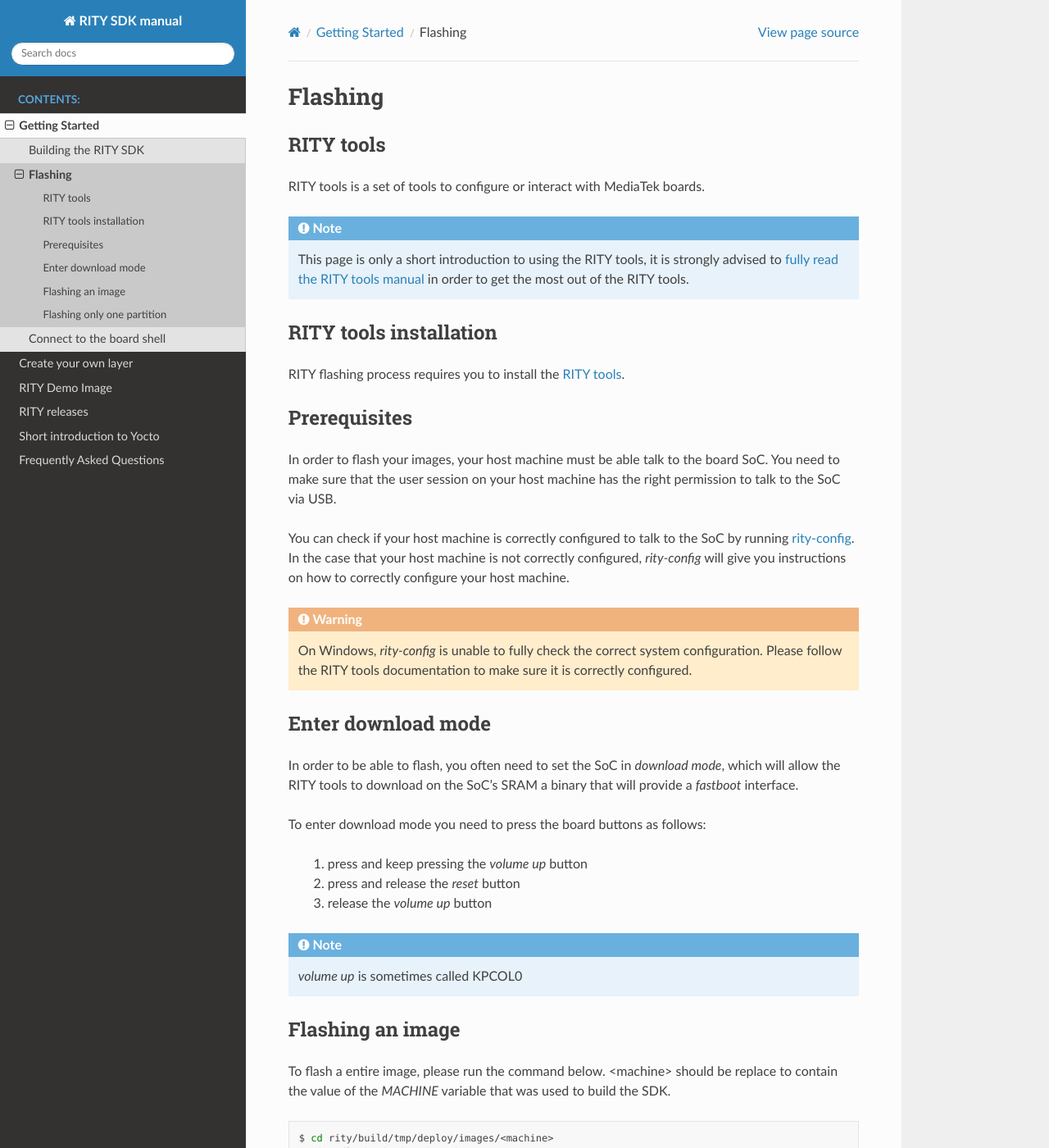
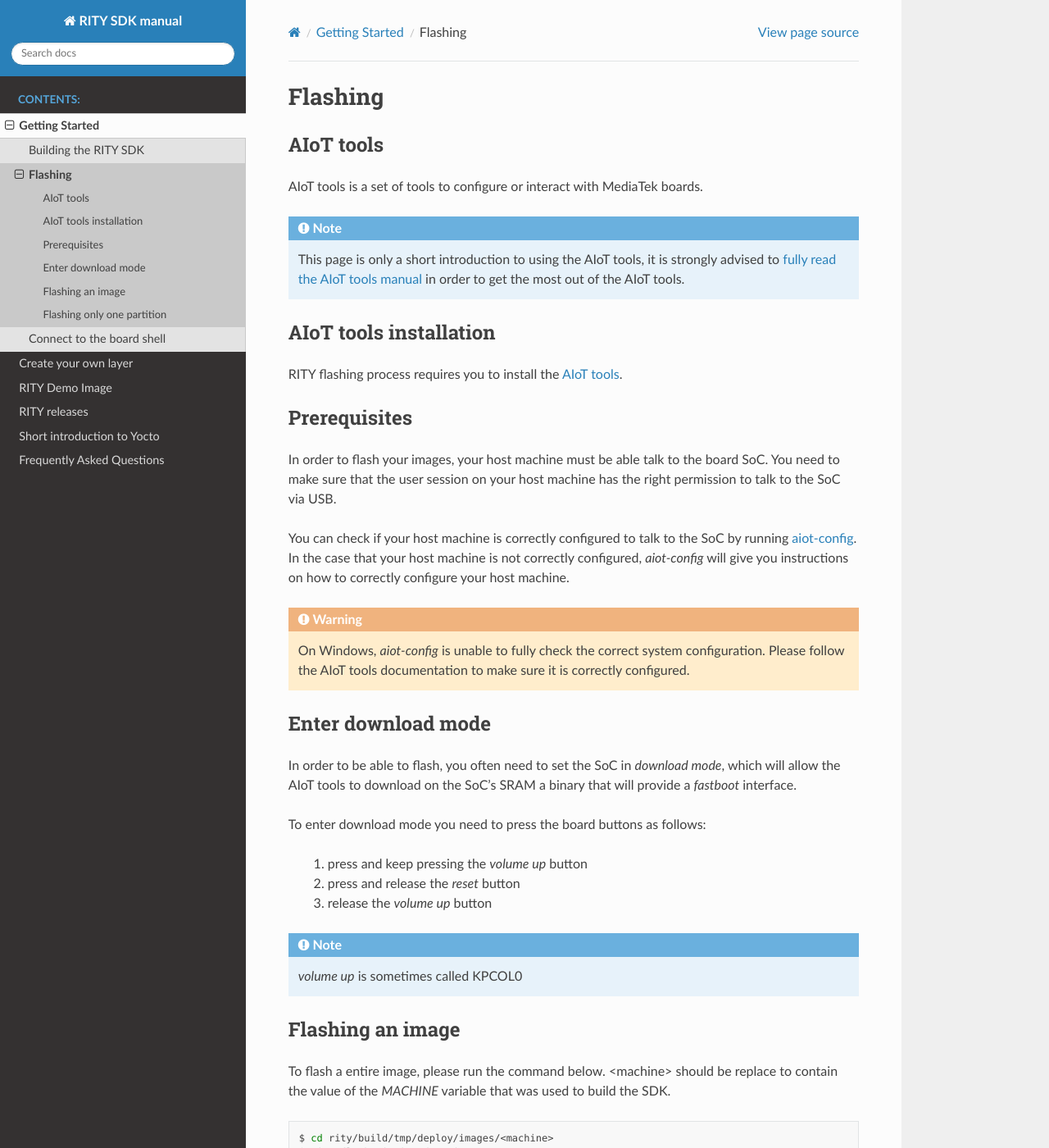
Before and after one commit to via-edge-ai/meta-rity, a Sphinx documentation site: the page built from docs/getting-started/flashing.rst, in a window 1280 px wide and 1400 px high. Shown: the whole window at 82% size. Built offline with Sphinx 7.4.7 and the Read the Docs theme 2.0.0, drawn with Linux system fonts in a browser that asks for light colours; some of the changed text lies outside the part shown.

Commit message:
docs: switch to AIoT tools
Explain how to install AIoT tools instead of RITY tools.

Signed-off-by: Fabien Parent <fparent@baylibre.com>

```diff
--- a/docs/getting-started/flashing.rst
+++ b/docs/getting-started/flashing.rst
@@ -1,22 +1,22 @@
 Flashing
 ==========================
 
-RITY tools
+AIoT tools
 ----------
 
-RITY tools is a set of tools to configure or interact with MediaTek boards.
+AIoT tools is a set of tools to configure or interact with MediaTek boards.
 
 .. note::
 
-	This page is only a short introduction to using the RITY tools,
-	it is strongly advised to `fully read the RITY tools manual <https://baylibre.gitlab.io/rich-iot/tools/rity-tools>`_
-	in order to get the most out of the RITY tools.
+	This page is only a short introduction to using the AIoT tools,
+	it is strongly advised to `fully read the AIoT tools manual <http://mediatek.gitlab.io/aiot/bsp/aiot-tools/>`_
+	in order to get the most out of the AIoT tools.
 
-RITY tools installation
+AIoT tools installation
 -----------------------
 
 RITY flashing process requires you to install
-the `RITY tools <https://baylibre.gitlab.io/rich-iot/tools/rity-tools/>`_.
+the `AIoT tools <http://mediatek.gitlab.io/aiot/bsp/aiot-tools/>`_.
 
 Prerequisites
 -------------
@@ -26,21 +26,21 @@
 has the right permission to talk to the SoC via USB.
 
 You can check if your host machine is correctly configured to talk to the SoC by
-running `rity-config <https://baylibre.gitlab.io/rich-iot/tools/rity-tools/#rity-config>`_.
-In the case that your host machine is not correctly configured, `rity-config`
+running `aiot-config <http://mediatek.gitlab.io/aiot/bsp/aiot-tools/#aiot-config>`_.
+In the case that your host machine is not correctly configured, `aiot-config`
 will give you instructions on how to correctly configure your host machine.
 
 .. warning::
 
-	On Windows, `rity-config` is unable to fully check the correct
-	system configuration. Please follow the RITY tools documentation to make
+	On Windows, `aiot-config` is unable to fully check the correct
+	system configuration. Please follow the AIoT tools documentation to make
 	sure it is correctly configured.
 
 Enter download mode
 -------------------
 
 In order to be able to flash, you often need to set the SoC in `download mode`,
-which will allow the RITY tools to download on the SoC's SRAM a binary that
+which will allow the AIoT tools to download on the SoC's SRAM a binary that
 will provide a `fastboot` interface.
 
 To enter download mode you need to press the board buttons as follows:
@@ -63,7 +63,7 @@
 .. prompt:: bash $ auto
 
 	$ cd rity/build/tmp/deploy/images/<machine>
-	$ rity-flash -i rity-demo-image
+	$ aiot-flash -i rity-demo-image
 	Yocto Image:
 	        name:     Rity Demo Image (rity-demo-image)
 	        distro:   Rity demo 21.1-dev (rity-demo)
@@ -90,7 +90,7 @@
 .. prompt:: bash $ auto
 
 	$ cd rity/build/tmp/deploy/images/<machine>
-	$ rity-bootrom run-da
+	$ aiot-bootrom
 	<enter download mode>
 	$ fastboot flash <partition> <file>
 
```
Also changed, not shown: other parts of docs/getting-started/flashing.rst (+1 -1 lines).
